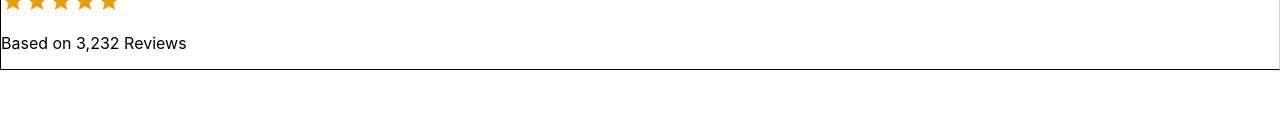
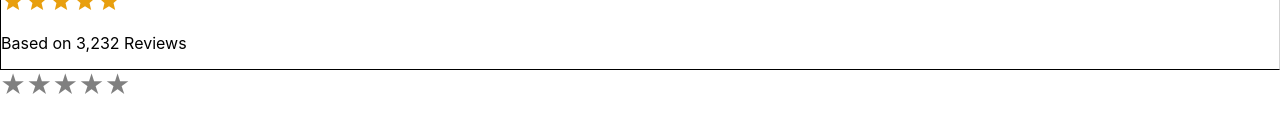
Before and after one commit to tylerletendre98/beyond40task, a React (Create React App) app in the folder beyond40task/: page / in a window 1280 px wide. Shown: the part 213-346 px from the top of the page. Built offline with nearby package versions, Linux system fonts and the light colour scheme.

Commit message:
installed the npm package for the rating stars

```diff
--- a/beyond40task/package.json
+++ b/beyond40task/package.json
@@ -10,7 +10,10 @@
     "@testing-library/user-event": "^12.8.3",
     "react": "^17.0.2",
     "react-dom": "^17.0.2",
+    "react-rating-stars-component": "^2.2.0",
     "react-scripts": "4.0.3",
+    "react-simple-star-rating": "^4.0.0",
+    "react-star-ratings": "^2.3.0",
     "web-vitals": "^1.1.2"
   },
   "scripts": {
--- a/beyond40task/src/App.jsx
+++ b/beyond40task/src/App.jsx
@@ -1,5 +1,6 @@
 import Header from './components/header/Header';
 import ReviewsAverage from './components/reviewsAverage/ReviewsAverage'
+import ReviewerStars from './components/reviewerStars/ReviewerStars';
 
 
 
@@ -11,7 +12,7 @@ function App() {
         <Header/>
       </div>
       <div className="body">
-        <ReviewsAverage/>
+        <ReviewsAverage/> <ReviewerStars/>
       </div>
     </div>
   );
--- /dev/null
+++ b/beyond40task/src/components/reviewerStars/ReviewerStars.jsx
@@ -0,0 +1,18 @@
+import React from 'react'
+import ReactStars from 'react-rating-stars-component'
+
+
+
+export default function ReviewerStars() {
+
+    return (
+        <div>
+            <ReactStars
+            count={5}
+            size={25}
+            activeColor='#E89F0E'
+            isHalf={true}
+            />
+        </div>
+    )
+}
```
Also changed, not shown: 1 other file (tests, documents, lock files or other folders).
